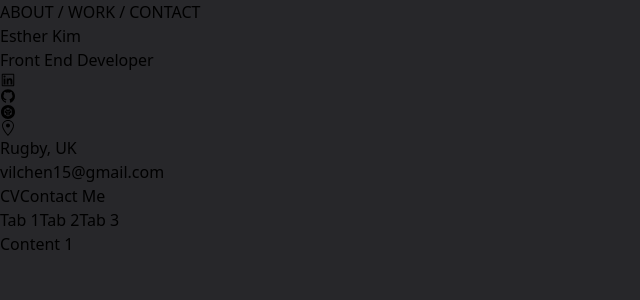
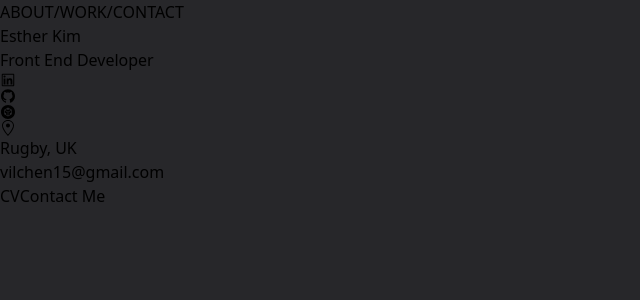
Before and after one commit to esther615kim/ek-portfolio, a React (Create React App) app: page / in a window 1280 px wide. Shown: the top 300 px of the page, without its empty margins (0-640 px from the left). Built offline with nearby package versions, Linux system fonts and the light colour scheme; a web font is replaced by a local one.

Commit message:
feat: add top menu ui

```diff
--- a/src/App.tsx
+++ b/src/App.tsx
@@ -1,24 +1,24 @@
 import React from "react";
-import Main from "./components/Main";
 import "./styles/global.css";
-import Side from "./components/Side";
+import Menu from "./components/Menu";
+import Side from "./components/Side/Side";
+import About from "./components/Cards/About";
 
 function App() {
   return (
     <div className="w-screen grid grid-cols-12 text-center lg:px-12 gird">
-      <div className="m-10 col-span-12 rounded-md bg-stone-black text-white lg:col-span-12">
-        ABOUT / WORK / CONTACT{" "}
+      <div className="m-5 lg:m-10 col-span-12 rounded-md bg-stone-black text-white lg:col-span-12">
+        <Menu />
       </div>
 
       <div className="py-5 h-full lg:rounded-l-lg col-span-12 bg-cyan-300 lg:col-span-3 relative">
         {/* <div className="col-span-12 bg-red-500 lg:col-span-3 relative"> */}
         <div className="invisible lg:visible lg:absolute top-20 lg:-right-8 h-16 w-16 bg-white shadow-md lg:rounded-lg transform lg:rotate-45"></div>
         <Side />
-
       </div>
-
+      {/* CARD - display a different card depending on cardContext*/}
       <div className="col-span-12 rounded-r-lg bg-stone-600 lg:col-span-9">
-        <Main />
+        <About />
       </div>
     </div>
   );
--- /dev/null
+++ b/src/components/Cards/About.tsx
@@ -0,0 +1,7 @@
+import { Tab } from '@headlessui/react'
+
+export default function Main() {
+  return (
+    <div></div>
+  )
+}
--- a/src/components/Main.tsx
+++ /dev/null
@@ -1,18 +0,0 @@
-import { Tab } from '@headlessui/react'
-
-export default function Main() {
-  return (
-    <Tab.Group>
-      <Tab.List>
-        <Tab>Tab 1</Tab>
-        <Tab>Tab 2</Tab>
-        <Tab>Tab 3</Tab>
-      </Tab.List>
-      <Tab.Panels>
-        <Tab.Panel>Content 1</Tab.Panel>
-        <Tab.Panel>Content 2</Tab.Panel>
-        <Tab.Panel>Content 3</Tab.Panel>
-      </Tab.Panels>
-    </Tab.Group>
-  )
-}
--- /dev/null
+++ b/src/components/Menu.tsx
@@ -0,0 +1,35 @@
+import React, { useState } from 'react'
+
+const Menu = () => {
+  const [card,setCard] = useState("about");
+  const handleClickCard = (e)=>{
+    e.preventDefault();
+    setCard(prev => e.target.value);
+    console.log(card);
+  }
+  return (
+    <div>
+      <button
+      value="about"
+      onClick={handleClickCard}
+      className="hover:text-cyan-300 mx-2 font-medium">ABOUT
+      </button>
+      <span>/</span>
+      <button
+      value="work"
+      onClick={handleClickCard}
+      className="hover:text-cyan-300 mx-2 font-medium">WORK
+      </button>
+      <span>/</span>
+      <button
+      value="contact"
+      onClick={handleClickCard}
+      className="hover:text-cyan-300 mx-2 font-medium">CONTACT
+      </button>
+
+
+      </div>
+  )
+}
+
+export default Menu;
```
Also changed, not shown: src/components/Cards/Contact.tsx (added, +9 -0 lines), src/components/Cards/Work.tsx (added, +9 -0 lines), src/components/Side/Profile.tsx (renamed from src/components/Profile.tsx), src/components/Side/Side.tsx (renamed from src/components/Side.tsx), src/context/CardContext.ts (added).
